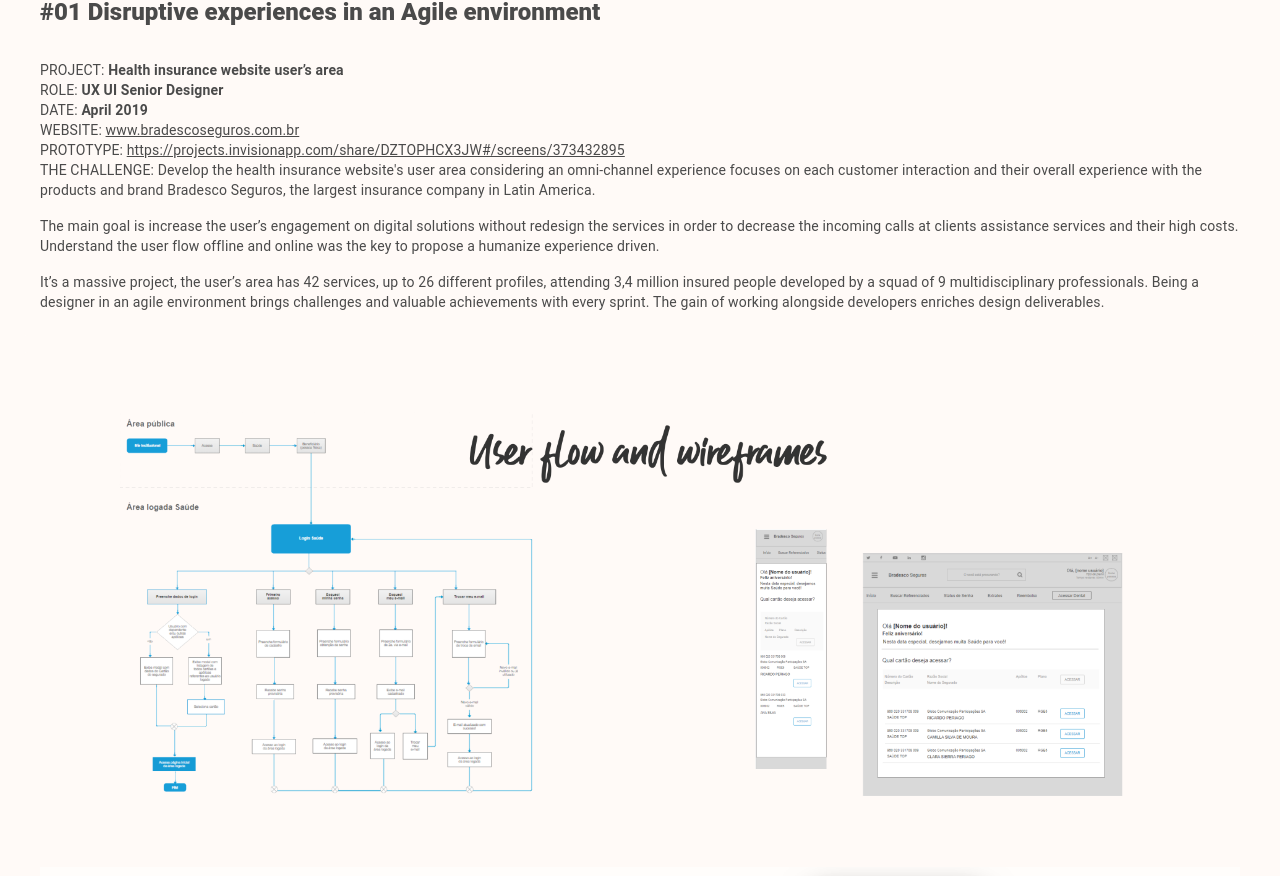
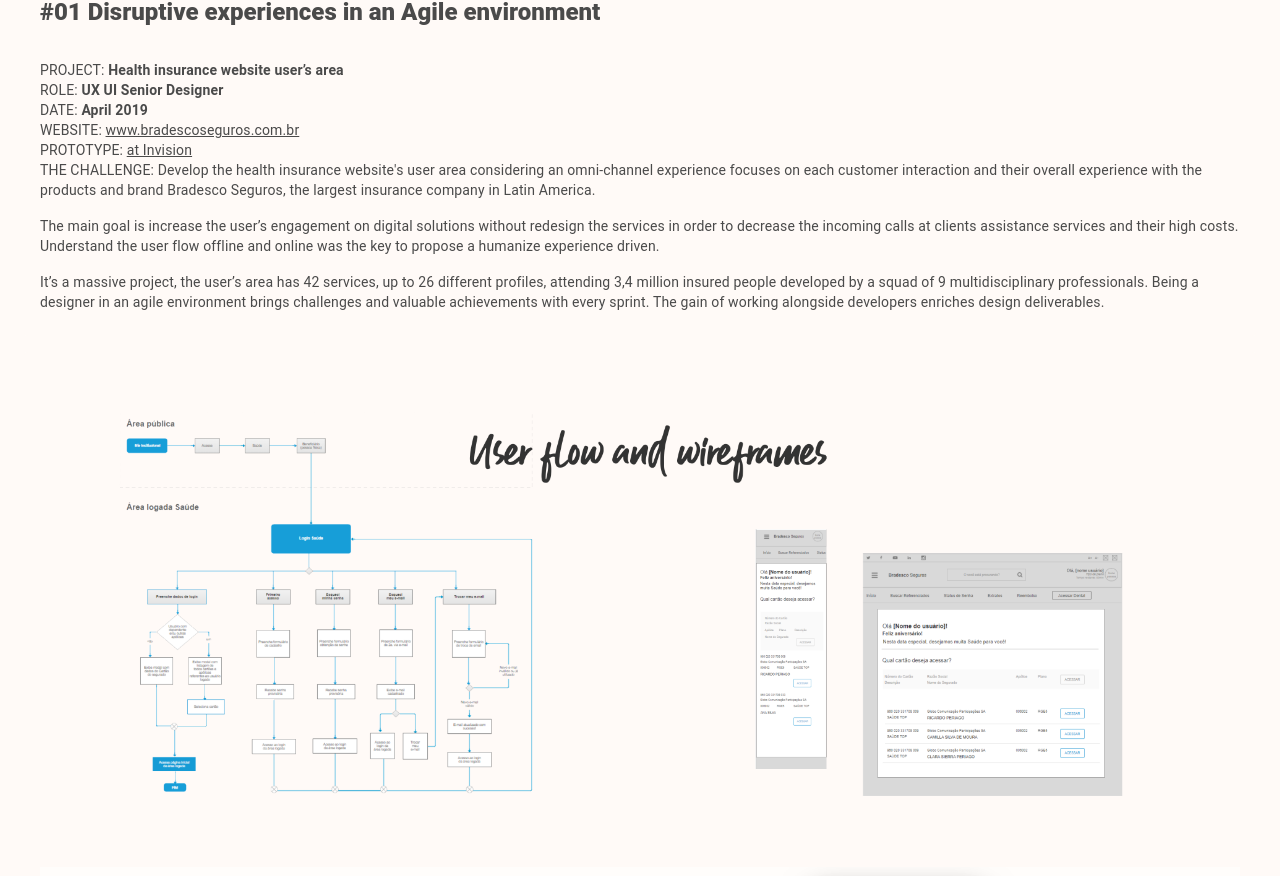
Before and after one commit to camillacamilla/portfolio, a React (Create React App) app: page / in a window 1280 px wide. Shown: the part 1148-2024 px from the top of the page. Built offline with nearby package versions, Linux system fonts and the light colour scheme.

Commit message:
minor fix

```diff
--- a/src/components/section-01/index.js
+++ b/src/components/section-01/index.js
@@ -58,7 +58,7 @@
                   <Typography variant="body2">ROLE: <b>UX UI Senior Designer</b></Typography>
                   <Typography variant="body2">DATE: <b>April 2019</b></Typography>
                   <Typography variant="body2">WEBSITE: <a target='__blank' className={classes.link}href="https://www.bradescoseguros.com.br">www.bradescoseguros.com.br</a></Typography>
-                  <Typography variant="body2">PROTOTYPE: <a className={classes.link} target="_blank" href="https://projects.invisionapp.com/share/DZTOPHCX3JW#/screens/373432895">https://projects.invisionapp.com/share/DZTOPHCX3JW#/screens/373432895</a></Typography>
+                  <Typography variant="body2">PROTOTYPE: <a className={classes.link} target="_blank" href="https://projects.invisionapp.com/share/DZTOPHCX3JW#/screens/373432895">at Invision</a></Typography>
                   <Typography variant="body2">THE CHALLENGE: Develop the health insurance website's user area considering an omni-channel experience focuses on each customer interaction and their overall experience with the products and brand Bradesco Seguros, the largest insurance company in Latin America.
                   </Typography>
 
```
